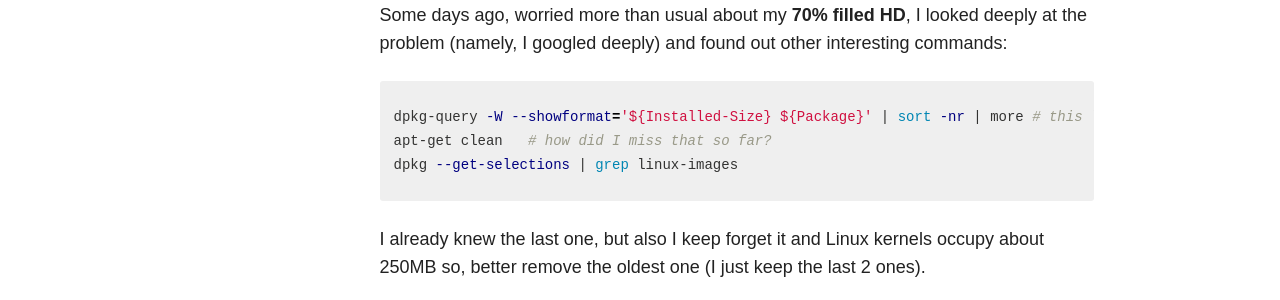
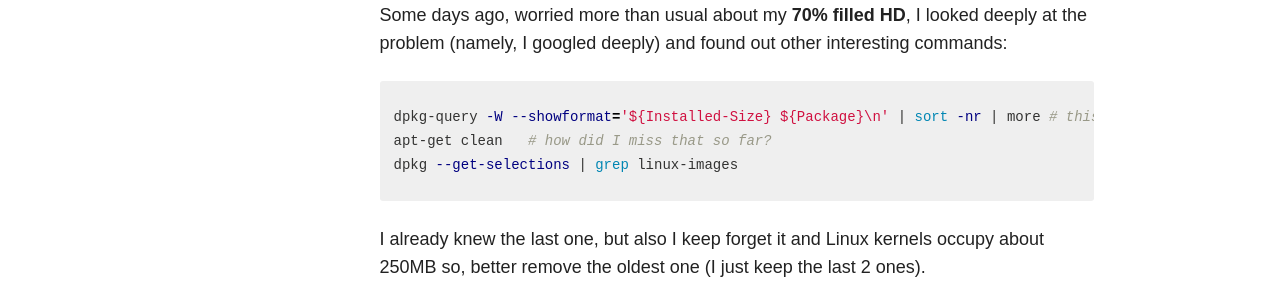
Before and after one commit to clobrano/clobrano.github.io, a Jekyll site: the page built from _posts/blog/2015-10-27-free-this-disk.md, in a window 1280 px wide. Shown: the part 1435-1735 px from the top of the page. Built offline with Jekyll 4.4.1, drawn with Linux system fonts in a browser that asks for light colours; nearby versions of some CDN libraries.

Commit message:
Update 2015-10-27-free-this-disk.md

```diff
--- a/_posts/blog/2015-10-27-free-this-disk.md
+++ b/_posts/blog/2015-10-27-free-this-disk.md
@@ -36,7 +36,7 @@ apt-get purge <package>
 Some days ago, worried more than usual about my **70% filled HD**, I looked deeply at the problem (namely, I googled deeply) and found out other interesting commands:
 
 {% highlight bash %}
-dpkg-query -W --showformat='${Installed-Size} ${Package}' | sort -nr | more # this list installed packages by memory footprint, nice!
+dpkg-query -W --showformat='${Installed-Size} ${Package}\n' | sort -nr | more # this list installed packages by memory footprint, nice!
 apt-get clean   # how did I miss that so far?
 dpkg --get-selections | grep linux-images
 {% endhighlight %}
```
